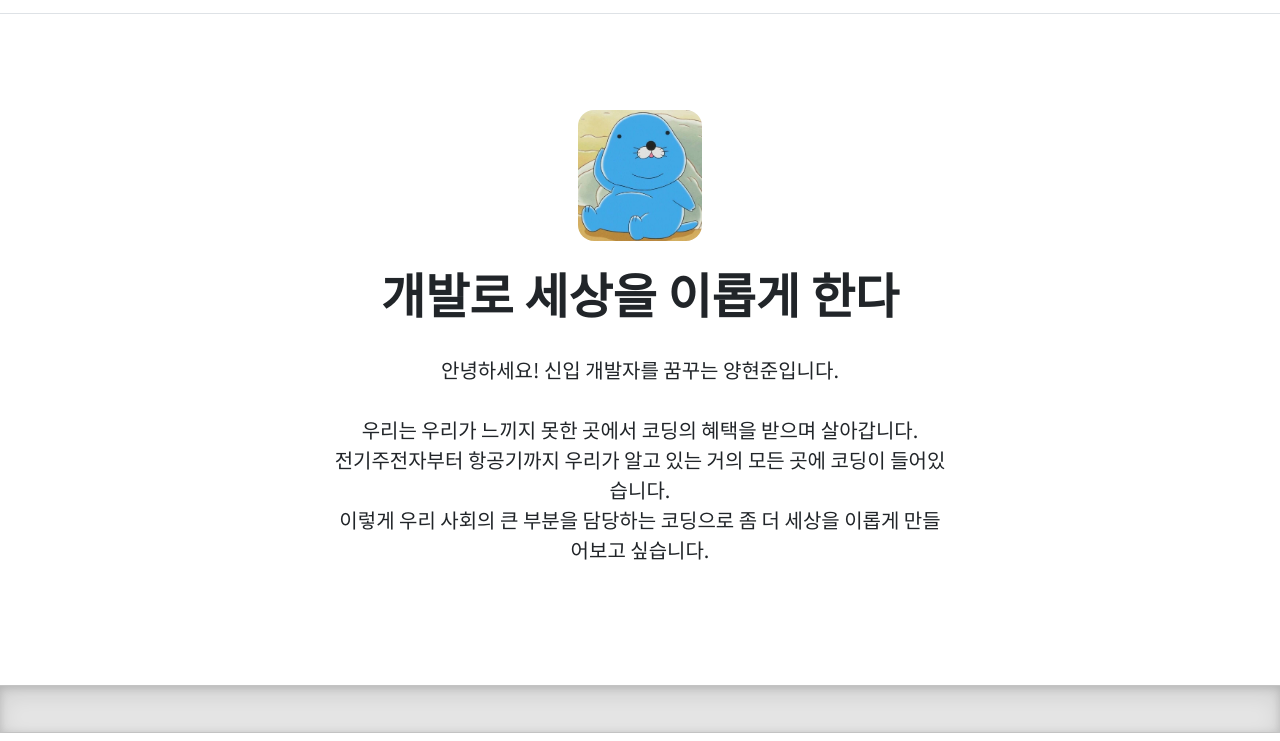
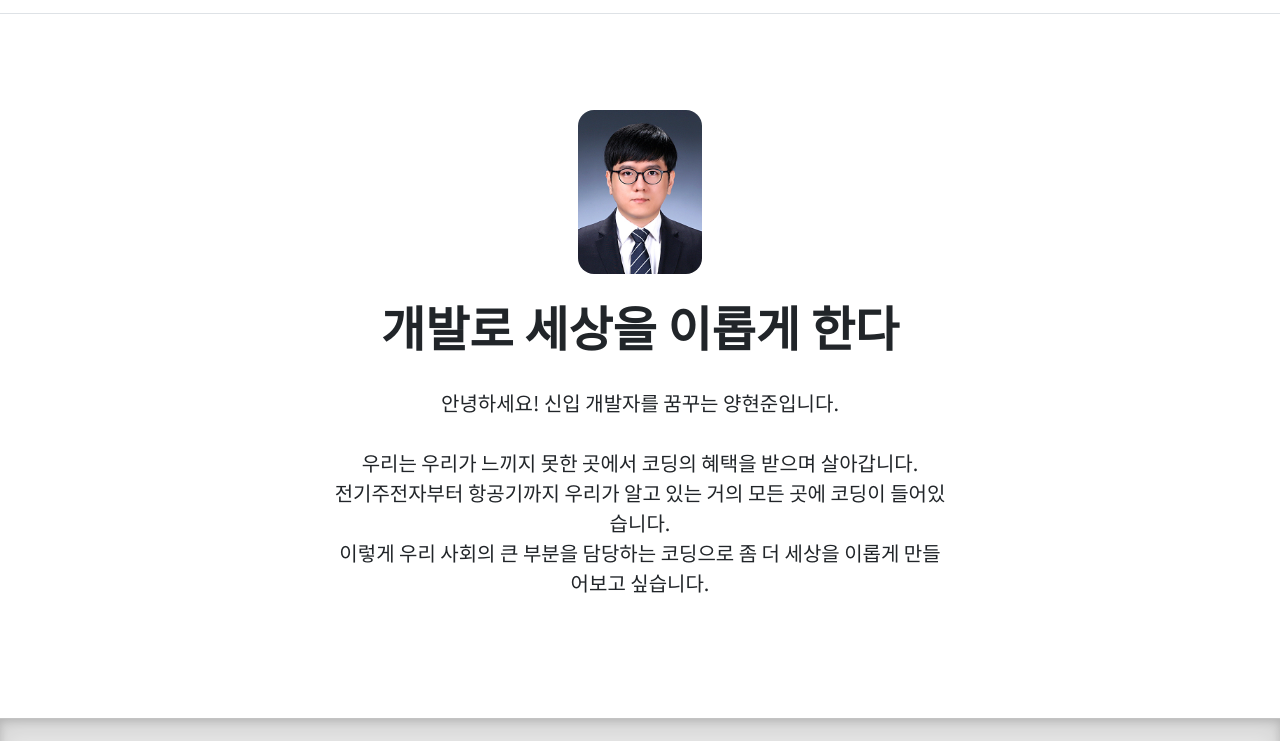
Before and after one commit to yhjun0523/portfolio, a plain HTML site: page index.html in a window 1280 px wide. Shown: the part 59-800 px from the top of the page. Drawn offline with nearby package versions, Linux system fonts and the light colour scheme.

Commit message:
photo change

```diff
--- a/index.html
+++ b/index.html
@@ -5,7 +5,7 @@
   <meta charset="UTF-8">
   <meta http-equiv="X-UA-Compatible" content="IE=edge">
   <meta name="viewport" content="width=device-width, initial-scale=1.0">
-  <title>Document</title>
+  <title>Yang's portfolio</title>
   <link href="https://cdn.jsdelivr.net/npm/bootstrap@5.0.2/dist/css/bootstrap.min.css" rel="stylesheet"
     integrity="sha384-EVSTQN3/azprG1Anm3QDgpJLIm9Nao0Yz1ztcQTwFspd3yD65VohhpuuCOmLASjC" crossorigin="anonymous">
   <script src="https://cdn.jsdelivr.net/npm/bootstrap@5.0.2/dist/js/bootstrap.bundle.min.js"
@@ -41,7 +41,7 @@
     <section id="section1">
 
       <div class="px-4 py-5 my-5 text-center">
-        <img class="d-block mx-auto mb-4" src="asset/image/me.jfif" alt="" width="10%">
+        <img class="d-block mx-auto mb-4" src="asset/image/me.jpg" alt="" width="10%">
         <h1 class="display-5 fw-bold">개발로 세상을 이롭게 한다</h1>
         <div class="col-lg-6 mx-auto">
           <p class="lead mb-4">안녕하세요! 신입 개발자를 꿈꾸는 양현준입니다.<br /><br />우리는 우리가 느끼지 못한 곳에서 코딩의 혜택을 받으며 살아갑니다.<br />
```
Also changed, not shown: asset/image/me.jfif (deleted), asset/image/me.jpg (added).
